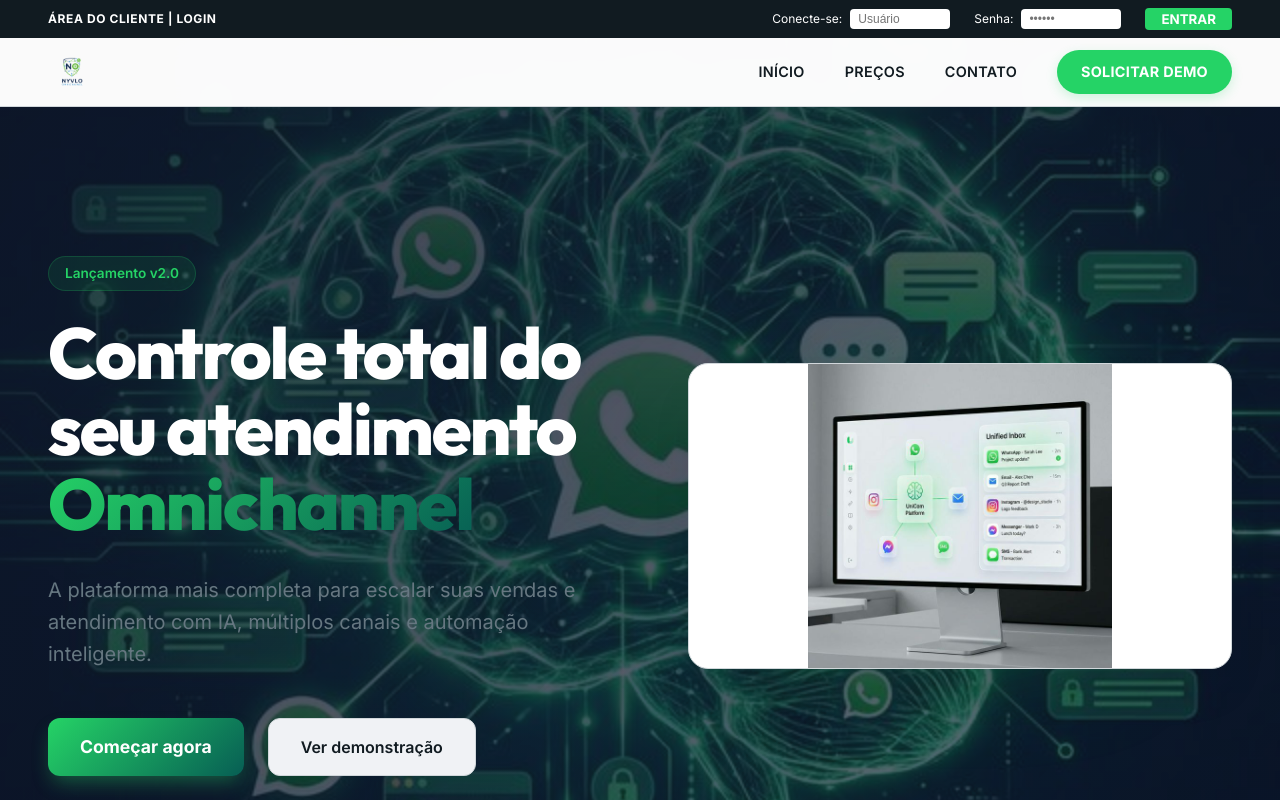
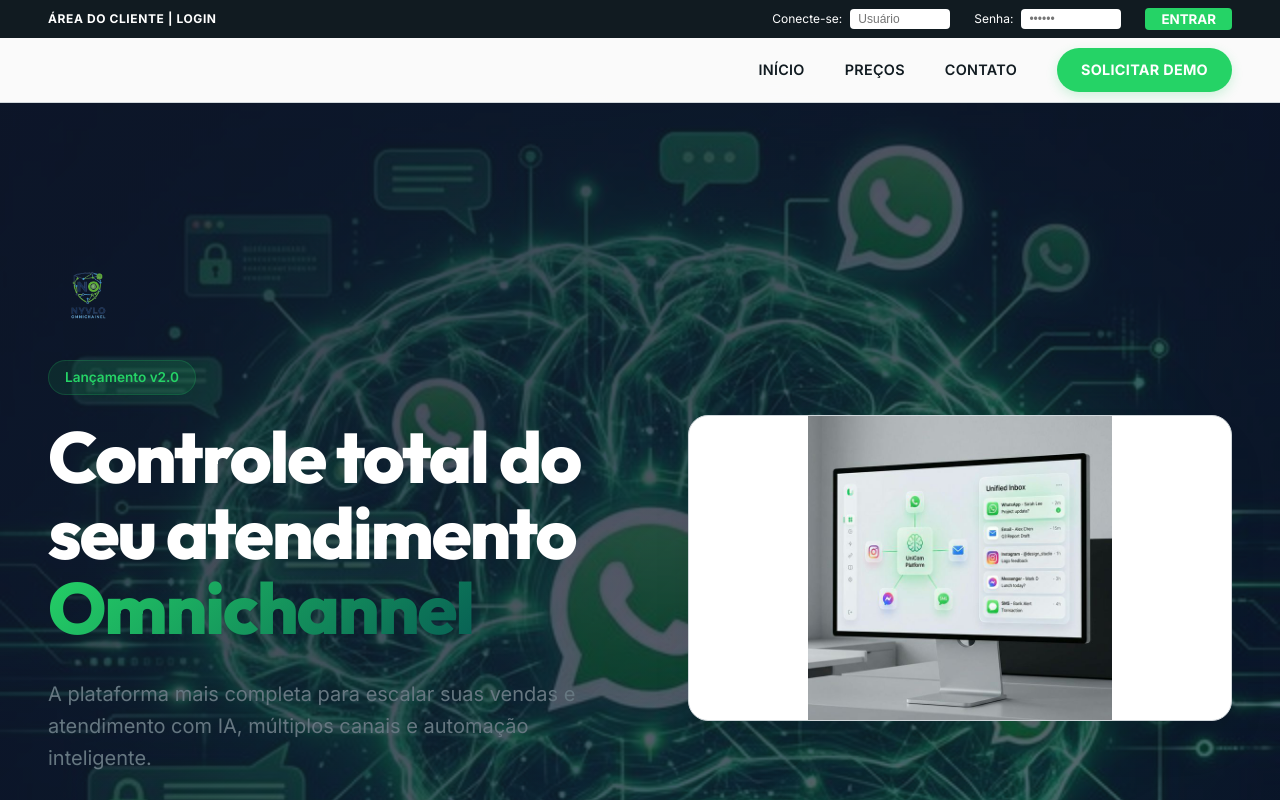
Before and after one commit to Nyvlo/Site-Nyvlo, a Vue app: page / in a window 1280 px wide. Shown: the top 800 px of the page. Built offline with nearby package versions, Linux system fonts and the light colour scheme.

Commit message:
style: move logo from navbar to hero section above badge

```diff
--- a/src/components/Hero.vue
+++ b/src/components/Hero.vue
@@ -31,6 +31,9 @@ onUnmounted(() => {
     <div class="container">
       <div class="hero-container">
         <div class="hero-content animate-fade-in">
+          <div class="hero-logo-small">
+            <img src="../assets/logo.png" alt="Nyvlo Logo" />
+          </div>
           <span class="badge">Lançamento v2.0</span>
           <h1>Controle total do seu atendimento <span class="text-gradient">Omnichannel</span></h1>
           <p>A plataforma mais completa para escalar suas vendas e atendimento com IA, múltiplos canais e automação inteligente.</p>
@@ -106,6 +109,16 @@ onUnmounted(() => {
 }
 
 
+
+.hero-logo-small {
+  margin-bottom: 1.5rem;
+}
+
+.hero-logo-small img {
+  height: 80px;
+  width: auto;
+  display: block;
+}
 
 .badge {
   display: inline-block;
--- a/src/components/Navbar.vue
+++ b/src/components/Navbar.vue
@@ -39,9 +39,6 @@ onUnmounted(() => {
     <!-- Main Navbar -->
     <nav class="navbar">
       <div class="container nav-content">
-        <a href="#hero" class="logo">
-          <img src="../assets/logo.png" alt="Nyvlo Logo" class="logo-img" />
-        </a>
 
         <div class="nav-links-right">
           <a href="#hero">Início</a>
@@ -148,28 +145,6 @@ onUnmounted(() => {
 
 .nav-content {
   display: flex;
-  justify-content: space-between;
-  align-items: center;
-}
-
-.logo-container {
-  display: flex;
-  align-items: center;
-  gap: 1rem;
-}
-
-.logo-wrapper {
-  background: transparent;
-  padding: 0;
-  display: flex;
-  align-items: center;
-  gap: 0.75rem;
-}
-
-.logo-img {
-  height: 48px;
-  width: auto;
-  display: block;
 }
 
 .logo-text {
```
